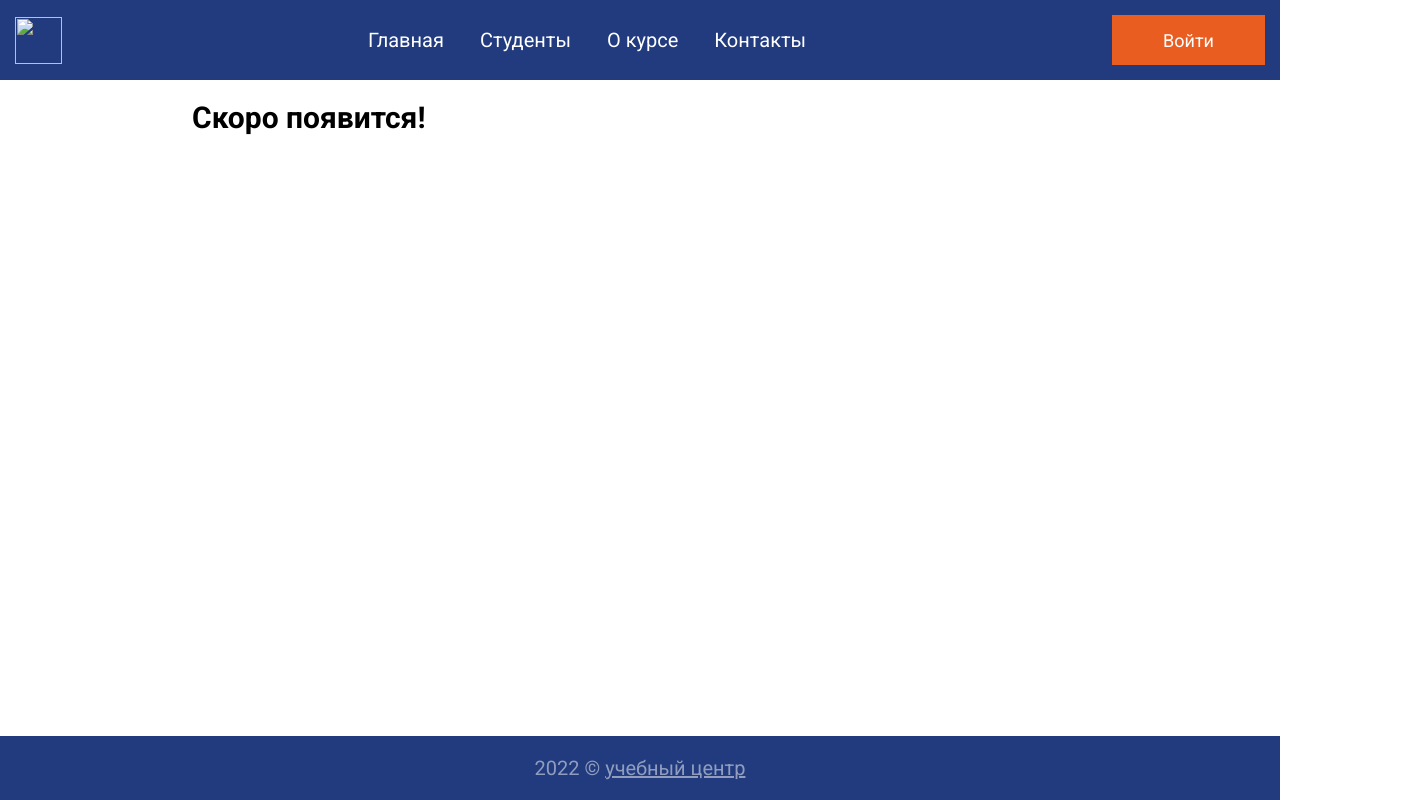
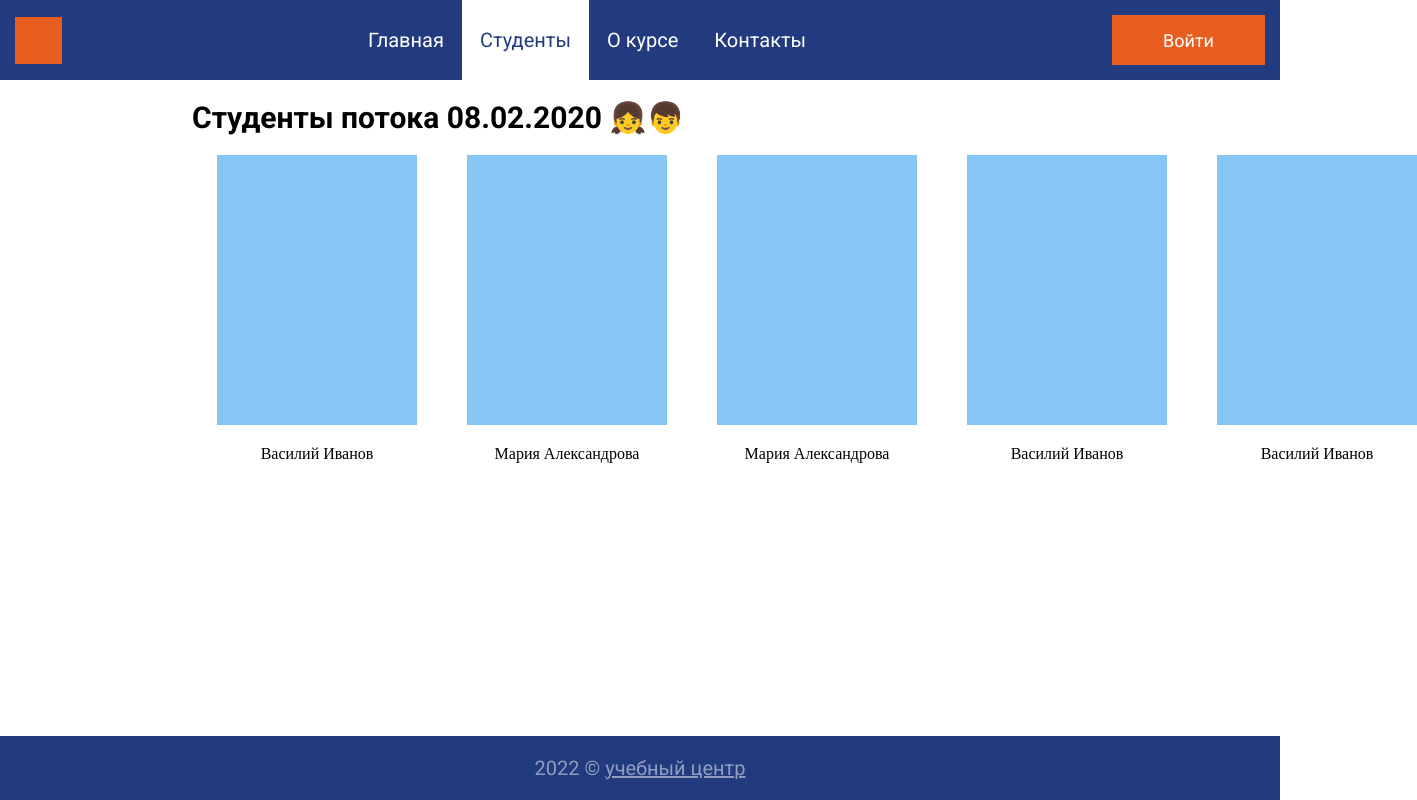
Before and after one commit to SibirkoMaxim/SiteLayout-Sibirko-M.O.-, a plain HTML site: page pages/students.html in a window 1280 px wide. Shown: the whole page, 1417 px wide, since content can reach past the window. Drawn offline with Linux system fonts and the light colour scheme.

Commit message:
Students

```diff
--- a/pages/students.html
+++ b/pages/students.html
@@ -12,21 +12,39 @@
 </head>
 <body class="page">
     <header>
-        <img class="site-logo" src="../images/square.svg">
+        <img class="site-logo" src="../images/square.png">
         <ul class="site-menu">
             <li><a class="menu-link" href="../index.html">Главная</a></li>
-            <li><a class="menu-link" href="./students.html">Студенты</a></li>
+            <li><a class="menu-link active-link" href="./students.html">Студенты</a></li>
             <li><a class="menu-link" href="./aboutcourse.html">О курсе</a></li>
             <li><a class="menu-link" href="./contacts.html">Контакты</a></li>
         </ul>
         <a class="login-button">Войти</a>
     </header>
     <main>
-        <h1 class="main-h1">Скоро появится!</h1>
-        <h2 class="main-h2"></h2>
-        <p class="main-p"></p>
-        <h2 class="main-h2"></h2>
-        <p class="main-p"></p>
+        <h1 class="main-h1">Студенты потока 08.02.2020 👧👦</h1>
+        <div class="students">
+            <section class="student">
+                <img class="student-photo" src="../images/photo.png" alt="Фотография студента" class="card" width="200px" height="270px">
+                <p class="student-name">Василий Иванов</p>
+            </section>
+            <section class="student">
+                <img class="student-photo" src="../images/photo.png" alt="Фотография студента" class="card" width="200px" height="270px">
+                <p class="student-name">Мария Александрова</p>
+            </section>
+            <section class="student">
+                <img class="student-photo" src="../images/photo.png" alt="Фотография студента" class="card" width="200px" height="270px">
+                <p class="student-name">Мария Александрова</p>
+            </section>
+            <section class="student">
+                <img class="student-photo" src="../images/photo.png" alt="Фотография студента" class="card" width="200px" height="270px">
+                <p class="student-name">Василий Иванов</p>
+            </section>
+            <section class="student">
+                <img class="student-photo" src="../images/photo.png" alt="Фотография студента" class="card" width="200px" height="270px">
+                <p class="student-name">Василий Иванов</p>
+            </section>
+        </div>
     </main>
     <footer>
         <p class="footer-p">2022 &copy; <a class="footer-link" href="">учебный центр</a></p>
--- a/styles.css
+++ b/styles.css
@@ -80,7 +80,6 @@ header {
     font-size: 18px;
     text-decoration: none;
 }
-
 
 /*  */
 /* Popup */
@@ -192,6 +191,26 @@ main{
     color: #CF5510;
 }
 
+/* Students */
+
+.students {
+    max-width: 1200px;
+    display: flex;
+    flex-direction: row;
+    justify-content: space-around;
+    margin-top: 20px;
+}
+
+.student {
+    margin-right: 25px;
+    margin-left: 25px;
+}
+
+.student-name {
+    display: block;
+    text-align: center;
+}
+
 
 /*  */
 /* Footer */
```
Also changed, not shown: pages/aboutcourse.html (+2 -2 lines), pages/contacts.html (+2 -2 lines), images/photo.png (added).
